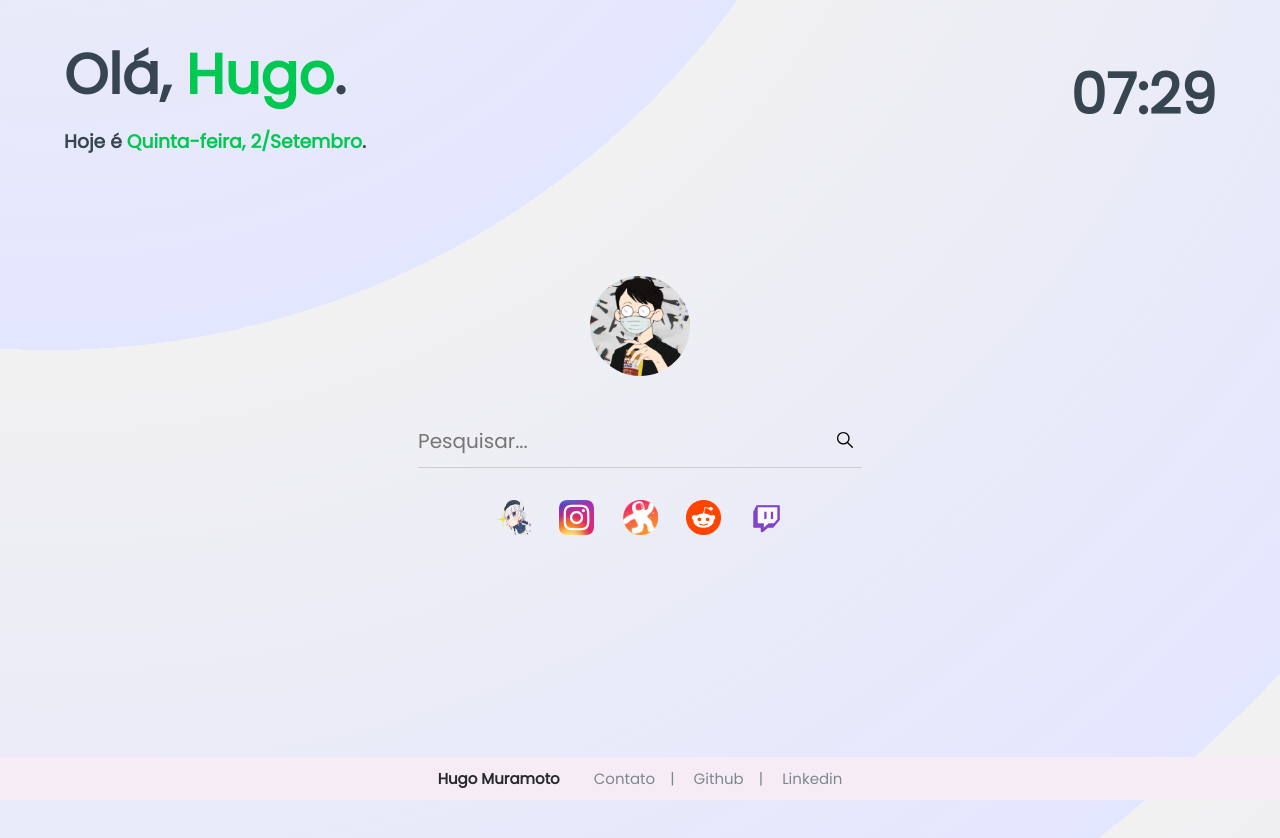
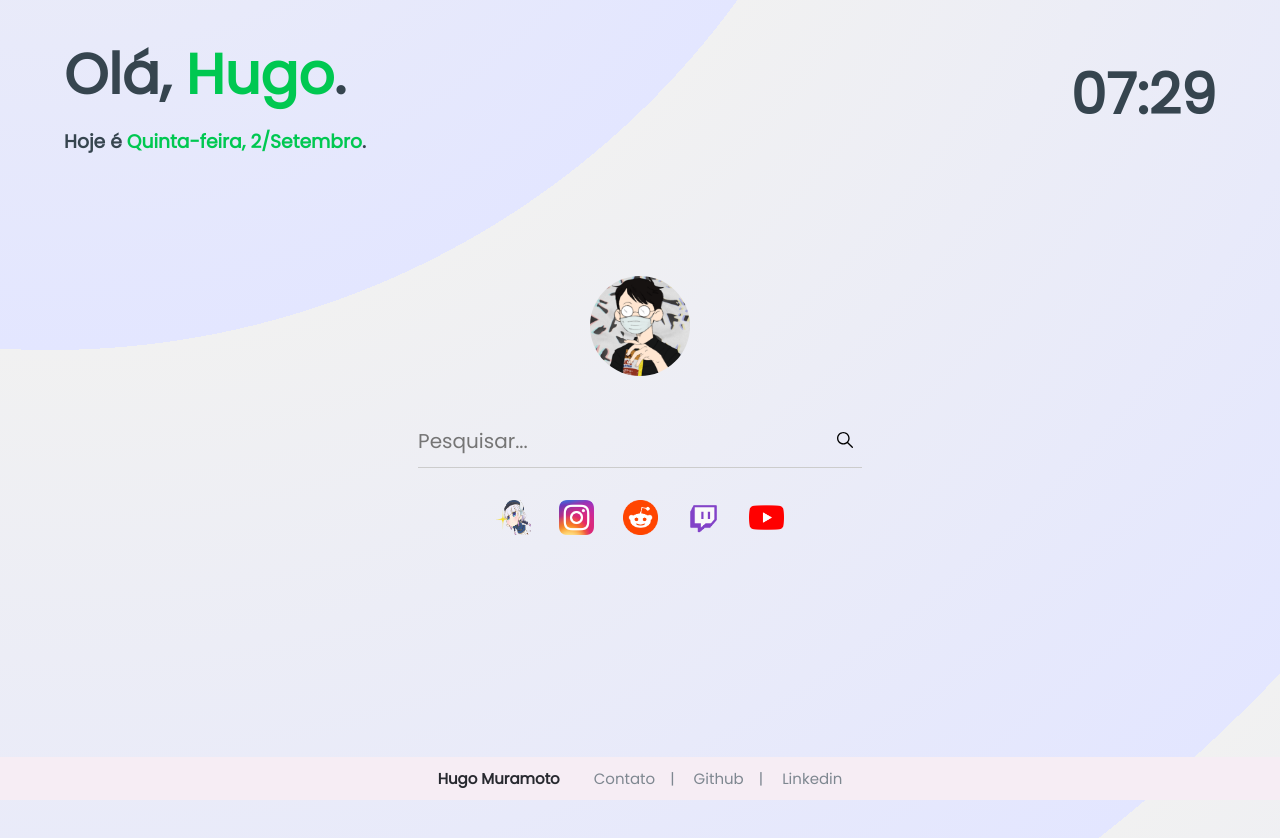
Before and after one commit to hugo-muramoto/startpage3, a plain HTML site: page pessoal.html in a window 1280 px wide. Drawn offline with Linux system fonts and the light colour scheme.

Commit message:
Update pessoal.html

```diff
--- a/pessoal.html
+++ b/pessoal.html
@@ -31,10 +31,9 @@
           <ol>
             <a id="gif" href="https://animeshouse.net/"><img draggable="false" src="imagens/anime.png"></a>
             <a id="gif" href="https://instagram.com/"><img draggable="false" src="imagens/instagram.png"></a>
-            <a id="gif" href="https://odysee.com/"><img draggable="false" src="imagens/odysee.png"></a>
             <a id="gif" href="https://reddit.com/"><img draggable="false" src="imagens/reddit.png"></a>
             <a id="gif" href="https://twitch.tv/"><img draggable="false" src="imagens/twitch.png"></a>
-            <!--<a id="gif" href="https://youtube.com/"><img draggable="false" src="imagens/youtube.png"></a>-->
+            <a id="gif" href="https://youtube.com/"><img draggable="false" src="imagens/youtube.png"></a>
           </ol>
         </div>
         <footer>
```
